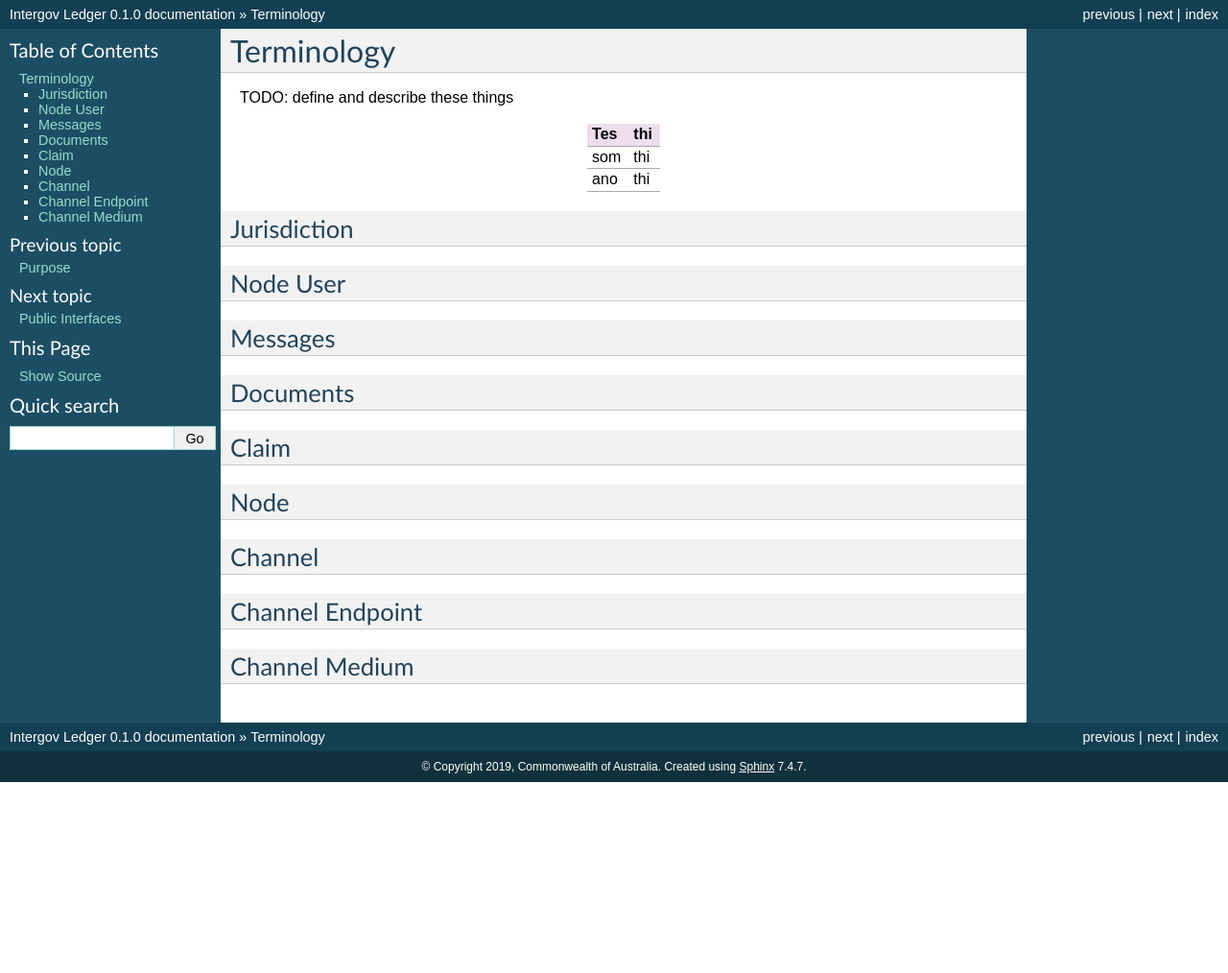
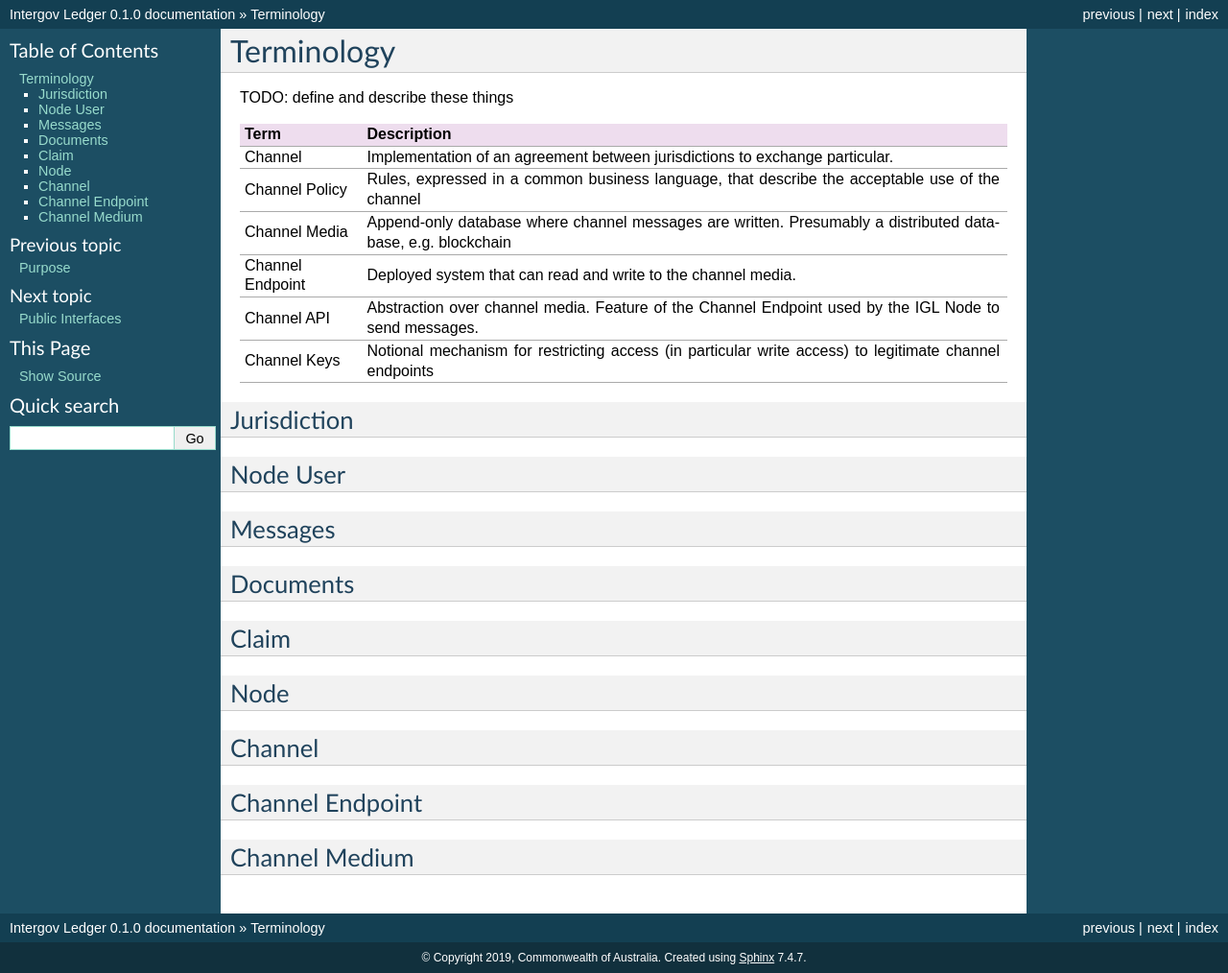
Before and after one commit to trustbridge/intergov, a Sphinx documentation site: the page built from docs/terminology.rst, in a window 1280 px wide. Shown: the whole page at 96% size. Built offline with Sphinx 7.4.7, drawn with Linux system fonts in a browser that asks for light colours; pages that are not in the unit, such as notebooks, are missing from menus; before the commit the page ends 900 px from its top, so only the background shows below that.

Commit message:
add channel stuff to terminology table

```diff
--- a/docs/terminology.rst
+++ b/docs/terminology.rst
@@ -3,20 +3,18 @@ Terminology
 
 TODO: define and describe these things
 
-=== ===
-Tes thi
-=== ===
-som thi
-ano thi
-=== ===
 
 
-====                    ===========
+======================= ===========================================================================================================
 Term                    Description
-====                    ===========
-Channel Key             Something Steve likes
-Channel Key             Something Steve likes
-====                    ===========
+======================= ===========================================================================================================
+Channel                 Implementation of an agreement between jurisdictions to exchange particular.
+Channel Policy          Rules, expressed in a common business language, that describe the acceptable use of the channel
+Channel Media           Append-only database where channel messages are written. Presumably a distributed database, e.g. blockchain
+Channel Endpoint        Deployed system that can read and write to the channel media.
+Channel API             Abstraction over channel media. Feature of the Channel Endpoint used by the IGL Node to send messages.
+Channel Keys            Notional mechanism for restricting access (in particular write access) to legitimate channel endpoints
+======================= ===========================================================================================================
 
 
 
```
